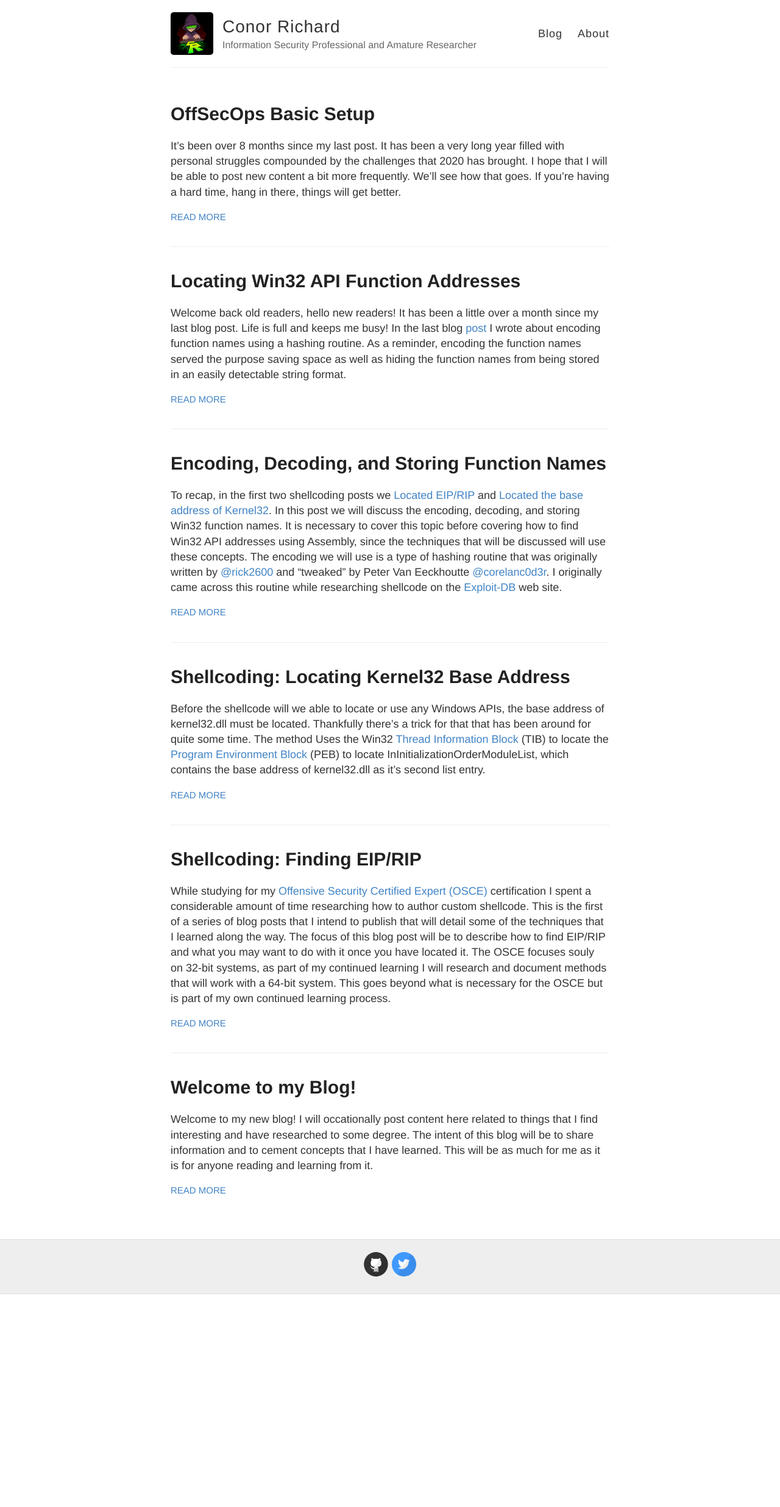
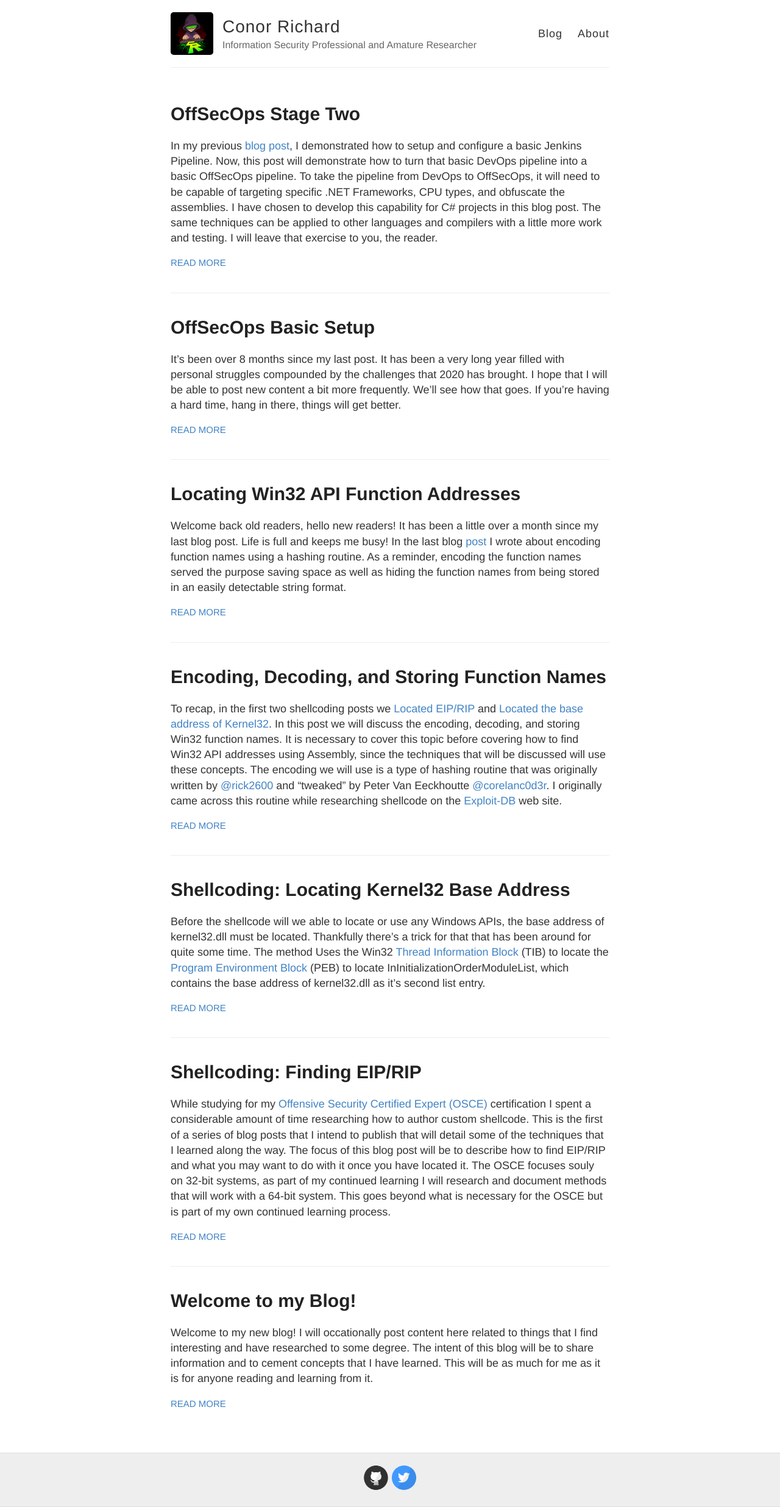
Before and after one commit to xenoscr/xenoscr.github.io, a Jekyll site: the page built from index.html, in a window 1280 px wide. Shown: the whole page at 61% size. Built offline with Jekyll 4.4.1, drawn with Linux system fonts in a browser that asks for light colours; before the commit the page ends 2122 px from its top, so only the background shows below that; part of the change alters nothing that is shown.

Commit message:
Commiting OffSecOps Stage Two

```diff
--- a/_config.yml
+++ b/_config.yml
@@ -73,7 +73,7 @@ sass:
   style: :expanded # You might prefer to minify using :compressed
 
 # Use the following plug-ins
-gems:
+plugins:
   - jekyll-sitemap # Create a sitemap using the official Jekyll sitemap gem
   - jekyll-feed # Create an Atom feed using the official Jekyll feed gem
 
--- /dev/null
+++ b/_posts/2021-01-31-OffSecOps-Stage-Two.md
@@ -0,0 +1,267 @@
+---
+layout: post
+title: "OffSecOps Stage Two"
+---
+In my previous [blog post](https://blog.xenoscr.net/OffSecOps-Basic-Setup/), I demonstrated how to setup and configure a basic Jenkins Pipeline. Now, this post will demonstrate how to turn that basic DevOps pipeline into a basic OffSecOps pipeline. To take the pipeline from DevOps to OffSecOps, it will need to be capable of targeting specific .NET Frameworks, CPU types, and obfuscate the assemblies. I have chosen to develop this capability for C# projects in this blog post. The same techniques can be applied to other languages and compilers with a little more work and testing. I will leave that exercise to you, the reader.
+
+# Visual Studio Solution & Project Manipulation
+In [Will Schroeder's SO-CON talk](https://specterops.io/so-con2020/event-758918), he demonstrated a pipeline that was capable of:
+- Compile Visual Studio C# Solutions
+- Targeting specific .NET Framework Versions
+- Obfuscating the Compiled Binary
+- Testing for OPSEC issues
+
+<p align="center">
+    <img src="/resources/images/2021-01-31-OffSecOps-Stage-Two/figure01.png" alt="Figure 1: A slide from Will Schroeder's OffSecOps talk at SO-CON 2020">
+</p>
+<p align="center">
+    <em>Figure 1: A slide from Will Schroeder's OffSecOps talk at SO-CON 2020</em>
+</p>
+
+At this stage, I will give the OPSEC checks a pass, and focus on the ability to compile and obfuscate my tools. To mimic what seems to be taking place and to add some additional capabilities, I wrote a new PowerShell module. The new module, **Update-Vsproject.psm1**, is part of a set of PowerShell modules that I needed to write to duplicate the functionality that it appears that SpecterOps' solution has. All of the modules and other scripts I have use can be downloaded from the following GitHub repository:
+
+ - [OffSecOps Pipeline Scripts](https://github.com/xenoscr/offsecops-shared-library)
+
+This module has several functions but there is only need to call one to make the necessary modifications to a C# visual studio project. I will eventually expand this script to support other languages, other than C#. The functions in this module are:
+
+| Function Name | Description |
+| --- | --- |
+| Update-CSProjects | Update a C# solution and project files to include the specified platform configuration |
+| Update-CSProjDotNetVer | Update the target .NET Framework of C# projects. |
+| Update-CSProjPlatform | Update C# project files to include the specified platform configuration. |
+| Write-PrettyXml | Print formatted XML to the console. |
+| Add-SlnConfig | Update Visual Studio Solution file to include the specified platform configuration. |
+{:.datatable}
+
+The **Update-CSProjects** function is the main function in this module, it will call the necessary functions needed to re-target a project. It will update the solution and project files to include a new CPU target and, if specified, modify the .NET Framework in all project files. It's not perfect, there are some aesthetic issues, but it gets the job done.  For example:
+
+## Retarget the CPU Platform
+{% highlight powershell %}
+Update-CSProjects -slnPath "C:\foo\foo.sln" -TargetPlatform "x86"
+{% endhighlight %}
+
+## Retarget the CPU Platform and .NET Version
+{% highlight powershell %}
+Update-CSProjects -slnPath "C:\foo\foo.sln" -TargetPlatform "x86" -TargetFramework "3.5"
+{% endhighlight %}
+
+# Building Projects & Solutions
+After the solution and project files have been manipulated, or if you choose to use them as they are, it's time to build the solution(s). To help out with this portion of the OffSecOps pipeline, I created another PowerShell module, called **Compile-CSProject**. As I add functionality for other languages, I may make other modules or modify and change this module's name to something more generic. The functions available in this module are:
+
+| Function Name | Description |
+| --- | --- |
+| Invoke-CompileCSProject | Compile a target C# solution. |
+| Invoke-CSProjectCleanup | Clean a target C# solution. |
+| Invoke-DevEnvironment | Invokes a command and imports its environment variables. |
+| Invoke-MSBuildEnv | Invokes the appropriate VsMsBuildCmd.bat and duplicates the environment variables. |
+| Get-MSBuildPath | Returns the path of the appropriate MSBuild.exe to use based on the target language version. |
+| Get-CSProjFrameworkVer | Get the .NET Framework version from a visual studio project. |
+| Get-CSProjLangVer | Get the language version from a visual studio project. |
+{:.datatable}
+
+The **Invoke-CompileCSProject** function is the primary function to use. It will call the necessary functions to invoke the appropriate build environment for the targeted solution, then build the projects. If necessary, you can use the **Update-CSProjects** function to add a platform first. Once your solution has the desired targets, you can compile it. The following are examples of how **Invoke-CompileCSProject** can be used:
+
+## Build a Project Using the Default .NET Framework Version
+{% highlight powershell %}
+Invoke-CompileCSProject –slnPath "C:\foo\foo.sln" -TargetPlatform "x86" -TargetConfiguration "Release"
+{% endhighlight %}
+
+## Build a Project Using a Specific .NET Framework Version
+{% highlight powershell %}
+Invoke-CompileCSProject –slnPath "C:\foo\foo.sln" -TargetPlatform "x86" -TargetConfiguration "Release" -TargetFrameworkVersion "3.5"
+{% endhighlight %}
+
+# Obfuscation (Confused?)
+The final trick for this round is obfuscation. I have chosen to use the **[ConfuserEx 2](https://mkaring.github.io/ConfuserEx/)** project to obfuscate the compiled .NET Assemblies. For this task, I wrote another module called: **ConfuserEXProj**. I wrote the module to create a custom object that contains all of the current options available in **ConfuserEx 2** and to create a project file for **ConfuserEx 2**. The functions available in this module are:
+
+| Function Name | Description |
+| --- | --- |
+| Get-ConfuserExProtections | Writes a ConfuserEX project file with the provided protections. |
+| New-ConfuserEXProj | Returns a PSCustomObject populated with the default ConfuserEX protections settings. |
+{:.datatable}
+
+To use this module to create a **ConfuserEx 2** project file, you will need to first create a **ConfuserEx 2** protections object. Then, pass it to the **New-ConfuserEXProj** to create a new project. For example:
+
+## Create and Setup ConfuserEx Options and Create a Project File
+{% highlight powershell %}
+# Setup the protections
+$protections = Get-ConfuserExProtections
+$protections.antiTamper .enabled = $true
+$protections.constants.enabled = $true
+$protections.ctrlFlow.enabled = $true
+$protections.refProxy.enabled = $true
+$protections.resources.enabled = $true
+$protections.antiILDasm.enabled = $true
+$protections.watermark.enabled = $true
+$protections.watermark.action = "remove"
+$protections.packer = $null
+
+# Create the new ConfuserEX project file
+New-ConfuserEXProj –Protections $protections –TargetAssembly "C:\foo\bin\Release\foo.exe"
+{% endhighlight %}
+
+# Putting it All Together
+With the scripts, it's now possible to manipulate the Visual Studio solution and project files, build it, and obfuscate the resulting Assemblies. The next step is to integrate everything into the Jenkins pipeline that was built in the previous blog. Were we left off, the example pipeline had the following stages:
+
+- Checkout
+- Build
+- Publish
+
+After the modifications have been made to the OffSecOps pipeline, it will consist of the following stages:
+
+- Checkout
+- Modify Solution
+- Assembly Clean-Up
+- Compile Project
+- Run ConfuserEx
+- Publish
+
+## Let's Get Groovy
+Jenkins uses [Groovy](https://groovy-lang.org/) scripting, It's very similar to JavaScript but, not exactly. To expand the pipeline, and following the example from SpecterOps, I created a new Jenkins shared library. The functions in the shared library are running PowerShell scripts that load and execute the functions in the modules that I created and detailed above. The shared library is part of the repository I'm publishing with this blog post. The shared library has the following functions:
+
+| Function Name | Description |
+| --- | --- |
+| modifySolution | Used by the Modify Solution stage of the Jenkins pipeline to make the necessary modifications to the Visual Studio project. |
+| removeOldAssemblies | Used by the Assembly Clean-Up stage of the Jenkins pipeline to remove artifacts from previous builds. |
+| compileSolution | Used by the Compile Project stage of the Jenkins pipeline to build the project. |
+| confuseSolution | Used by the Run ConfuseEx stage of the Jenkins pipeline to obfuscate the compiled assemblies. |
+{:.datatable}
+
+### Adding a New Shared Library to Jenkins
+There are a few ways to use a shared library from a Jenkins pipeline script. I have selected the option of using a Git library added to the Jenkins Global configuration. More information about shared libraries in Jenkins can be found here:
+
+- [Extending with Shared Libraries (jenkins.io)](https://www.jenkins.io/doc/book/pipeline/shared-libraries/)
+
+1. Log into Jenkins.
+
+2. Click **Manage Jenkins**.
+
+3. Click on **Configure System**.
+
+4. Scroll down to the **Global Pipeline Libraries** section.
+
+5. Click the **Add** button.
+
+6. Complete the following fields:
+
+   - **Name** – The name of your shared library
+   - **Default version** – The Git branch that will be used, the default is: master
+   - **Allow default version to be overridden** – Checked
+   - **Include @Library changes in job recent changes** – Checked
+   - **Modern SCM** – Selected
+   - **Git** – Selected
+   - **Project Repository** – The repository's URL. (I've use HTTP(S) in my PoC)
+   - **Credentials** – The credentials to use if the repository is marked "Private". (API Keys do not work here)
+   - **Within Repository** – Discover Branches
+
+7. Click **Save** to apply the changes to Jenkins.
+
+After adding the library, you should now be able to address the shared library in your pipeline in the following way:
+{% highlight Groovy %}
+@Library('<library-name>')_
+{% endhighlight %}
+
+### Update the Jenkins Pipeline Script
+With the shared library added to Jenkins, it can now be added to a Jenkins Pipeline. I have elected to clone the pipeline from the previous blog post and modify it to use the newly added shared libraries. This example pipeline script will now do everything I have set out to do: Download the source, modify the project to add a x86 and x64 configuration, clean-up any previous build artifacts, compile the project for the targeted .NET and CPU versions, obfuscate them using ConfuserEX 2, and upload all of the assemblies to Artifactory.
+
+The new Jenkins Pipeline will look something like this:
+{% highlight Groovy linenos %}
+@Library('jenkins-shared-library')_
+def server = Artifactory.server 'offsecops-local'
+def psScriptPath = "C:\\scripts\\powershell\\"
+
+pipeline {
+   agent { label 'master' }
+   environment {
+   }
+   stages {
+      stage('Checkout') {
+          steps {
+              checkout([$class: 'GitSCM',
+              branches: [[name: '*/master']],
+              doGenerateSubmoduleConfigurations: false,
+              extensions: [],
+              submoduleCfg: [],
+              userRemoteConfigs: [[credentialsId: 'gitlab-jenkins',
+              url: 'http://gitlab.example.local/jenkins/Seatbelt.git']]])
+          }
+      }
+      stage('Modify Solution') {
+          steps {
+              script {
+                  psScripts.modifySolution(psScriptPath, "all")
+              }
+          }
+      }
+      stage('Assembly Clean-up') {
+          steps {
+              script {
+                  psScripts.removeOldAssemblies()
+              }
+          }
+      }
+      stage('Compile Project') {
+          steps {
+              script {
+                  def platforms = ['x86', 'x64', 'Any CPU']
+                  platforms.each { arch -> psScripts.compileSolution(psScriptPath, "${arch}", "3.5") }
+                  platforms.each { arch -> psScripts.compileSolution(psScriptPath, "${arch}", "4.0") }
+              }
+          }
+      }
+      stage('Run ConfuserEX') {
+          steps {
+              script {
+                  psScripts.confuseSolution(psScriptPath, "<ConfuserExCLIPath>")
+              }
+          }
+      }
+      stage('publish') {
+          steps {
+              script {
+                  rtBuildInfo()
+                  rtUpload (
+                      serverId: "offsecops-local",
+                      spec:
+                      """{
+                          "files": [
+                          {
+                              "pattern": "*/bin/*/*.exe",
+                              "target": "offsecops-local/Projects/<ProjectName>/"
+                          },
+                          {
+                              "pattern": "*/bin/*/Confused/*.exe",
+                              "target": "offsecops-local/Projects/<ProjectName>/"
+                          }
+                          ]
+                      }"""
+                  )
+              }
+          }
+      }
+   }
+}
+{% endhighlight %}
+
+# Conclusion
+The OffSecOps Jenkins pipeline now has, what I would consider the core functionality of the pipeline demonstrated by Will Schroeder. There are still a few features that are missing and I will continue to work on them. I will also be investigating the ability to apply similar techniques to compile and obfuscate C and C++ projects. (Like Mimikatz) Other features that are missing, that were present in the SO-CON talk are:
+
+- Comment Stripping
+- Artifact Fingerprinting
+- sRDI Conversion
+- Scans for tool IOCs presence in online submission/scanning tools
+- Slack Alerts
+- For new GitHub/GitLab commits
+- For alerts of detection of submitted artifacts
+- Opsec checks (Pester Tests)
+- C\C++ Support
+
+I will continue to work on my OffSecOps pipeline and possibly post some more blog entries as I make progress and add new features. Happy hacking!
+
+# References
+- [https://specterops.io/so-con2020/event-758918](https://specterops.io/so-con2020/event-758918)
+- [https://raw.githubusercontent.com/specterops/presentations/master/Will%20Schroeder/OffSecOps_SO-CON2020.pdf](https://raw.githubusercontent.com/specterops/presentations/master/Will%20Schroeder/OffSecOps_SO-CON2020.pdf)
+- [https://www.jenkins.io/doc/book/pipeline/shared-libraries/](https://www.jenkins.io/doc/book/pipeline/shared-libraries/)
+- [https://www.jenkins.io/doc/book/pipeline/syntax/](https://www.jenkins.io/doc/book/pipeline/syntax/)
+- [https://groovy-lang.org/](https://groovy-lang.org/)
+- [https://mkaring.github.io/ConfuserEx/](https://mkaring.github.io/ConfuserEx/)
--- a/_sass/_reset.scss
+++ b/_sass/_reset.scss
@@ -46,6 +46,21 @@ table {
 	border-collapse: collapse;
 	border-spacing: 0;
 }
+table.datatable {
+	border-collapse: collapse;
+	border-spacing: 0;
+    > table, th, td {
+        padding: 8px;
+        line-height: 1.5;
+        vertical-align: top;
+        border: 2px solid black;
+    }
+}
+html body div#main.container article.post div.entry table.datatable thead tr th {
+    background-color: #777;
+    color: #fff;
+    font-weight: bold;
+}
 // Apply a natural box layout model to all elements
 // from: http://www.paulirish.com/2012/box-sizing-border-box-ftw/
 *, *:before, *:after {
```
Also changed, not shown: resources/images/2021-01-31-OffSecOps-Stage-Two/figure01.png (added).
